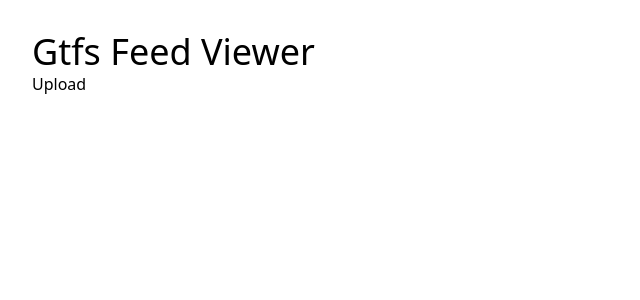
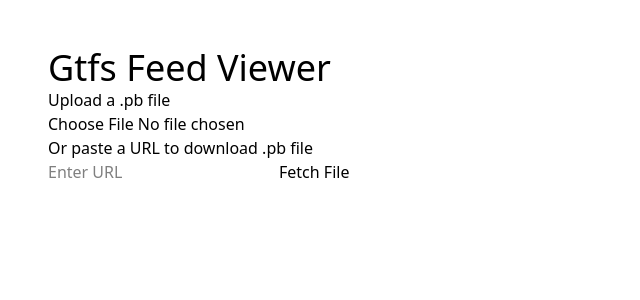
Before and after one commit to sofievd/gtfs-rt-feed-viewer, a Vue app: page / in a window 1280 px wide. Shown: the top 300 px of the page, without its empty margins (0-640 px from the left). Built offline with nearby package versions, Linux system fonts and the light colour scheme.

Commit message:
Updated Gtfs viewer to be able - upload a file - paste in a link and show the restults in a tree view.

```diff
--- a/src/components/GtfsViewer.vue
+++ b/src/components/GtfsViewer.vue
@@ -1,23 +1,45 @@
 <template>
-  <div>
+  <div class="p-4">
+
     <h2 class="text-4xl">Gtfs Feed Viewer</h2>
-    <button @click="loadPbFile">Upload</button>
+
+    <h3> Upload a .pb file</h3>
+    <input type="file" @change="handleFileUpload" accept=".pb"/>
+
+    <h3> Or paste a URL to download .pb file</h3>
+    <input type="text" v-model="fileUrl" placeholder="Enter URL"/>
+    <button @click="downloadFile">Fetch File</button>
 
 
     <div v-if="feed">
-      <h3 class="text-2xl">Feed Header</h3>
-      <p class="text-">Version: {{ feed.header.gtfsRealtimeVersion }}</p>
-      <p>Timestamp: {{ new Date(feed.header.timestamp * 1000).toLocaleString() }}</p>
+      <div v-for="(entity, index) in feed.entity"
+           :key="index"
+           class="border dark:border-gray-500 p-3 mb-3 rounded bg-gray-50"
+      >
+        <div class="flex items-center cursor-pointer"
+             @click="toggleEntity(entity.id)">
+      <span class="mr-2 text-lg font-sans text-purple-700">
+      <FontAwesomeIcon
+          :icon="isEntityExpanded(entity.id) ? 'fa-chevron-down' : 'fa-chevron-right'"
+          class="text-purple-700"
+      />
+      </span>
+          <p class="font-bold text-gray-800">
+            Entity ID: {{ entity.id || "(no id)" }}
+          </p>
+        </div>
 
-      <h3 class="text-2xl">Entities ({{ feed.entity.length }})</h3>
+        <div v-if="isEntityExpanded(entity.id)" class="mt-2">
+          <tree-node :data="entity"/>
+        </div>
 
-      <div
-          v-for="(entity, i) in feed.entity"
-          :key="i"
-        >
-        <p>Entity ID: {{ entity.id || "(no id)" }}</p>
+        <!--       <p class="font-bold text-lg text-gray-800 mb-2" >
+                 Entity ID: {{ entity.id || "(no id)" }}
+               </p>
+                  <TreeNode :data="entity" />-->
+      </div>
 
-        <template v-for="(value , key) in entity" :key="key" >
+      <!--        <template v-for="(value , key) in entity" :key="key" >
                 <div v-if="key !== entity.id">
                   <span> {{key}}</span>
                   <template v-if="isObject(value)">
@@ -43,7 +65,7 @@
 
               </template>
 
-<!--        <div v-if="entity.vehicle" class="border border-gray-600 p-2 mb-2">
+           <div v-if="entity.vehicle" class="border border-gray-600 p-2 mb-2">
                 <p class="font-bold">VehiclePosition</p>
                 <div class="ml-2">
                   <template v-for="(value, key) in entity.vehicle" :key="key">
@@ -67,48 +89,81 @@
               </div>-->
 
     </div>
+
   </div>
 
-  </div>
 
 </template>
 
 <script>
 import root from "/src/assets/gtfs-realtime.js";
+import TreeNode from "@/components/TreeNode.vue";
+import {FontAwesomeIcon} from "@fortawesome/vue-fontawesome";
 
 export default {
   name: "GtfsViewer",
+  components: {FontAwesomeIcon, TreeNode},
   data() {
     return {
-      feed: null
+      feed: null,
+      fileUrl: "",
+      expandedEntities: {}
     }
   },
 
   methods: {
-    async loadPbFile() {
+    async handleFileUpload(event) {
+      const file = event.target.files[0];
+      if (!file) return;
 
+       /* const arrayBuffer = await file.arrayBuffer();
+        const uint8Array = new Uint8Array(arrayBuffer);
+        this.decodeProtobuf(uint8Array);*/
+
+      const reader = new FileReader();
+      reader.onload = async(e) => {
+        const arrayBuffer = e.target.result;
+        const uint8Array = new Uint8Array(arrayBuffer);
+         this.decodeProtobuf(uint8Array);
+      }
+      reader.readAsArrayBuffer(file);
+
+    },
+    async downloadFile() {
+      if(!this.fileUrl) return alert("Please paste a URL!");
+      try{
+        const response = await fetch(this.fileUrl)
+        if(!response.ok) throw new Error("Failed to download file");
+
+        const blob = await response.blob();
+        const arrayBuffer = await blob.arrayBuffer();
+        const uint8Array = new Uint8Array(arrayBuffer);
+        this.decodeProtobuf(uint8Array);
+
+      } catch (error) {
+        console.log(error);
+      }
+    },
+    toggleEntity(id) {
+      this.expandedEntities = {
+        ...this.expandedEntities,
+        [id]: !this.expandedEntities[id],
+      }
+    },
+    isEntityExpanded(id) {
+      return this.expandedEntities[id]
+    },
+    decodeProtobuf(arrayBuffer) {
       try {
-        const response = await fetch("/src/assets/VehiclePositions.pb");
-        if (!response.ok) throw new Error("Failed to fetch .pb file");
-
-        const arrayBuffer = await response.arrayBuffer();
-        const uint8Array = new Uint8Array(arrayBuffer);
-
         const FeedMessage = root.transit_realtime.FeedMessage;
-
-
-        const decoded = FeedMessage.decode(uint8Array);
+        const decoded = FeedMessage.decode(arrayBuffer);
         this.feed = decoded;
 
         console.log('Decoded message:', decoded);
       } catch (error) {
         console.log(error);
       }
-    },
-    isObject(val) {
-      return val && typeof val === "object" && !Array.isArray(val);
     }
-
   }
 }
 </script>
```
Lines whose indentation alone changed are shown as unchanged.
